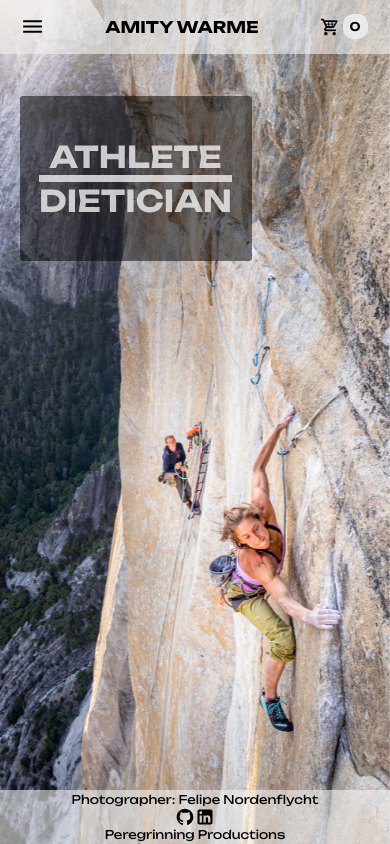
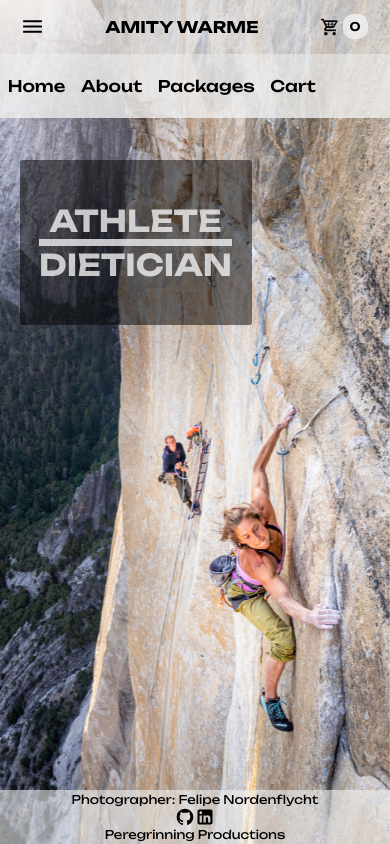
Before and after one commit to connorwarme/shopping-cart, a React (Create React App) app: page / in a window 390 px wide. Both pictures are taken after a click on the button 32 px from the left and 26 px from the top of the page. Built offline with nearby package versions, Linux system fonts and the light colour scheme.

Commit message:
Give mobile menu button functionality

```diff
--- a/src/App.css
+++ b/src/App.css
@@ -97,6 +97,21 @@ ul > a:hover::after {
 .mobile-menu {
   display: none;
 }
+.menu-extension {
+  display: none;
+  background-color: rgba(241, 241, 241, 0.8);
+}
+.menu-extension > * {
+  font-family: "Unbound", Georgia, 'Times New Roman', Times, serif;
+  font-weight: 500;
+  text-decoration: none;
+  color: black;
+  padding: 2vh 1vw;
+  margin: 5px 1vw;
+}
+.menu-extension > *:visited {
+
+}
 @keyframes cart-logo {
     20% { transform: rotate(20deg); }
     40% { transform: rotate(-10deg); }
--- a/src/App.js
+++ b/src/App.js
@@ -18,6 +18,7 @@ const App = () => {
   const [productList, setProductList] = useState(content);
   const [cartNumber, setCartNumber] = useState(0);
   const [photog, setPhotog] = useState('Felipe Nordenflycht');
+  const [extension, setExtension] = useState('false');
 
   const findIndex = (id) => {
     return cart.findIndex(item => item.id === id);
@@ -83,7 +84,16 @@ const App = () => {
   const updatePhotog = (index) => {
     setPhotog(photo[index]);
   }
-
+  const menuFn = () => {
+    const dom = document.querySelector('div.app');
+    if (extension === 'false') {
+      dom.children[1].style.display = "flex";
+      setExtension('true');
+    } else {
+      dom.children[1].style.display = "none";
+      setExtension('false');
+    }
+  }
   useEffect(() => {
     let value = 0;
     cart.forEach(item => value += item.quantity);
@@ -93,7 +103,7 @@ const App = () => {
   return (
     <div className="app">
       <div className="header-container">
-        <button className="mobile-menu"><img src={Menu} alt='Menu' /></button>
+        <button className="mobile-menu"><img src={Menu} alt='Menu' onClick={menuFn}/></button>
         <div className="name-container"><Link to="/">Amity Warme</Link></div>
         <nav>
           <ul><Link to="/">Home</Link></ul>
@@ -101,6 +111,12 @@ const App = () => {
           <ul><Link to="/products">Packages</Link></ul>
           <ul><Link to="/cart"><img className="cart-logo-img" src={CartLogo} alt="Cart:"></img><div className="cart-number-bubble">{cartNumber}</div></Link></ul>
         </nav>
+      </div>
+      <div className="menu-extension">
+        <Link to="/" onClick={menuFn}>Home</Link>
+        <Link to="/about" onClick={menuFn}>About</Link>
+        <Link to="/products" onClick={menuFn}>Packages</Link>
+        <Link to="/cart" onClick={menuFn}>Cart</Link>
       </div>
       <Routes>
         <Route path="/" element={<Home photo={updatePhotog} />} />
```
